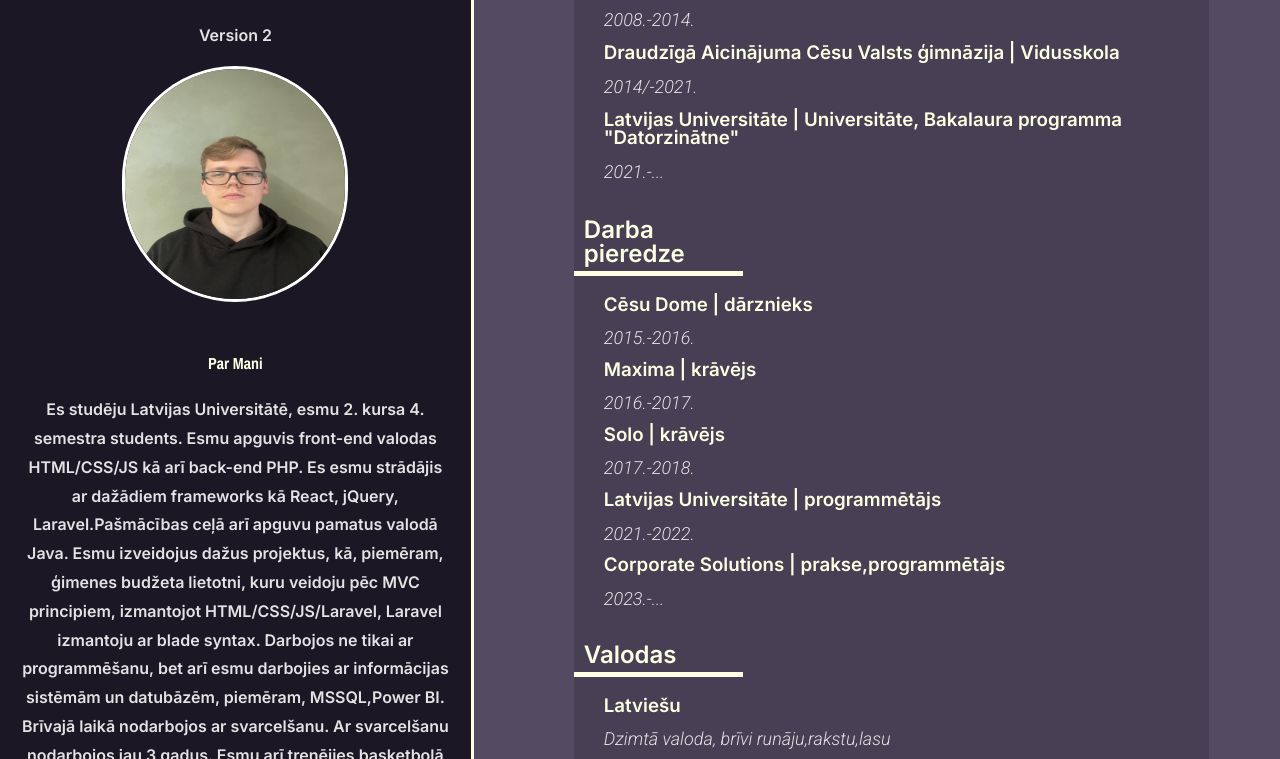
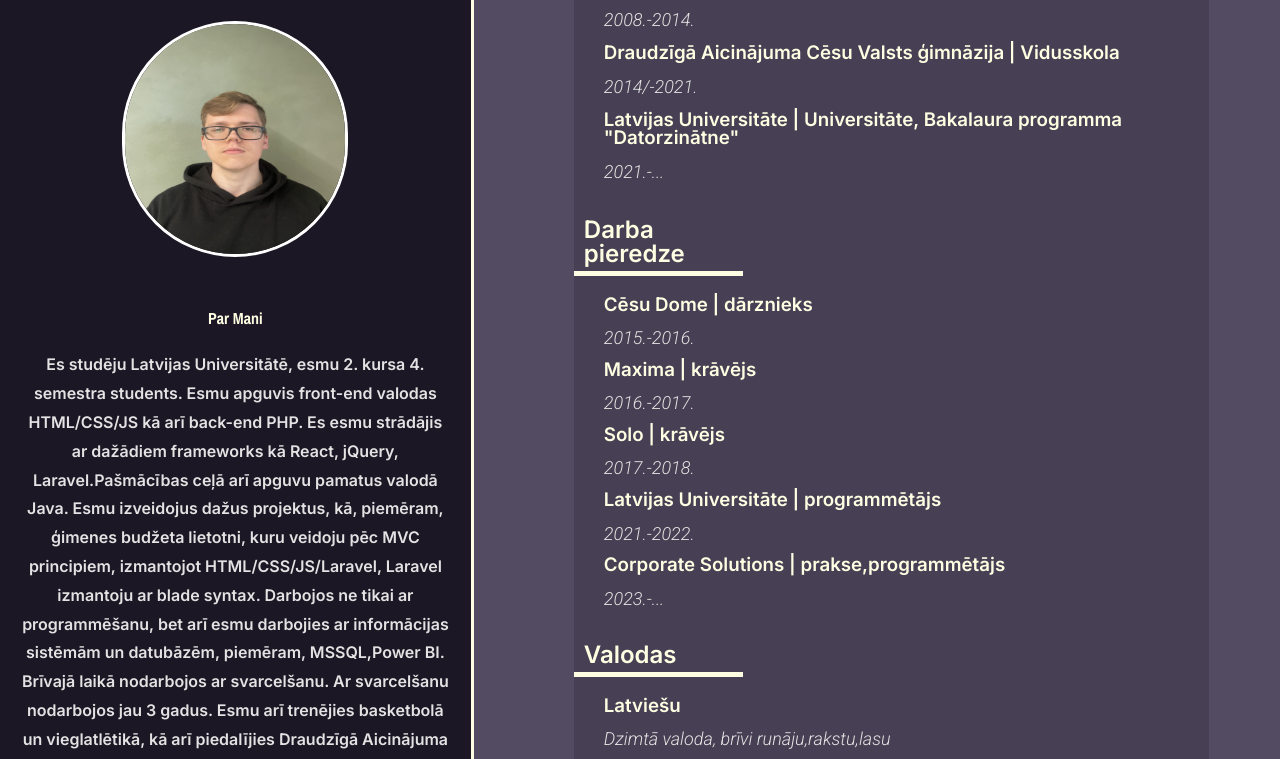
Before and after one commit to amozumacs/CV, a plain HTML site: page Index.html in a window 1280 px wide. Shown: the part 112-871 px from the top of the page. Drawn offline with nearby package versions, Linux system fonts and the light colour scheme; files whose address does not match are found by name.

Commit message:
version 4

```diff
--- a/Index.html
+++ b/Index.html
@@ -11,7 +11,6 @@
         <div class="cv">
             <h1 class="name2">- Aigars Mozumačs -</h1>
             <h4 class="name">- programmētājs - </h2>
-            <p>Version 2</p>
             <img class="profile" src="C:\Project\Images\img.jpg" alt="cv photo">
 
             <h4>Par Mani</h4>
```
